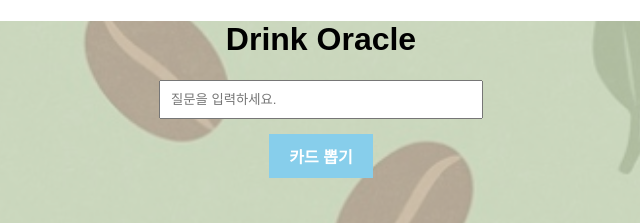
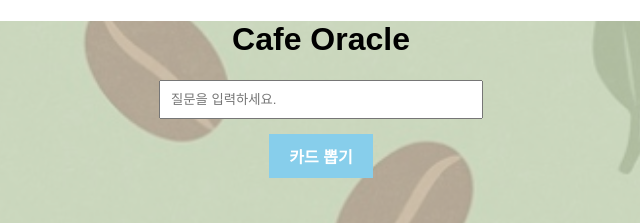
Before and after one commit to YG-Destin/drink_oracle, a plain HTML site: page index.html in a window 1280 px wide. Shown: the top 223 px of the page, 319-959 px from the left. Drawn offline with Linux system fonts and the light colour scheme.

Commit message:
index.html

```diff
--- a/index.html
+++ b/index.html
@@ -58,7 +58,7 @@
 </head>
 <body>
 
-    <h1>Drink Oracle</h1>
+    <h1>Cafe Oracle</h1>
 
     <input type="text" id="questionInput" placeholder="질문을 입력하세요.">
     <div class="btn-container">
```
